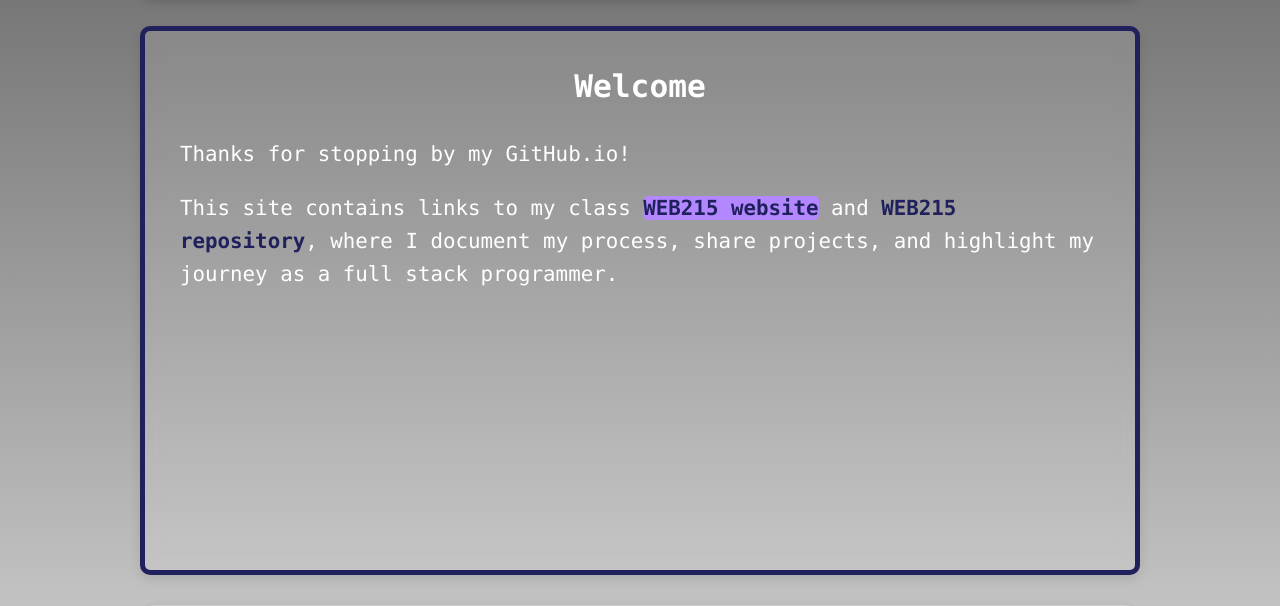
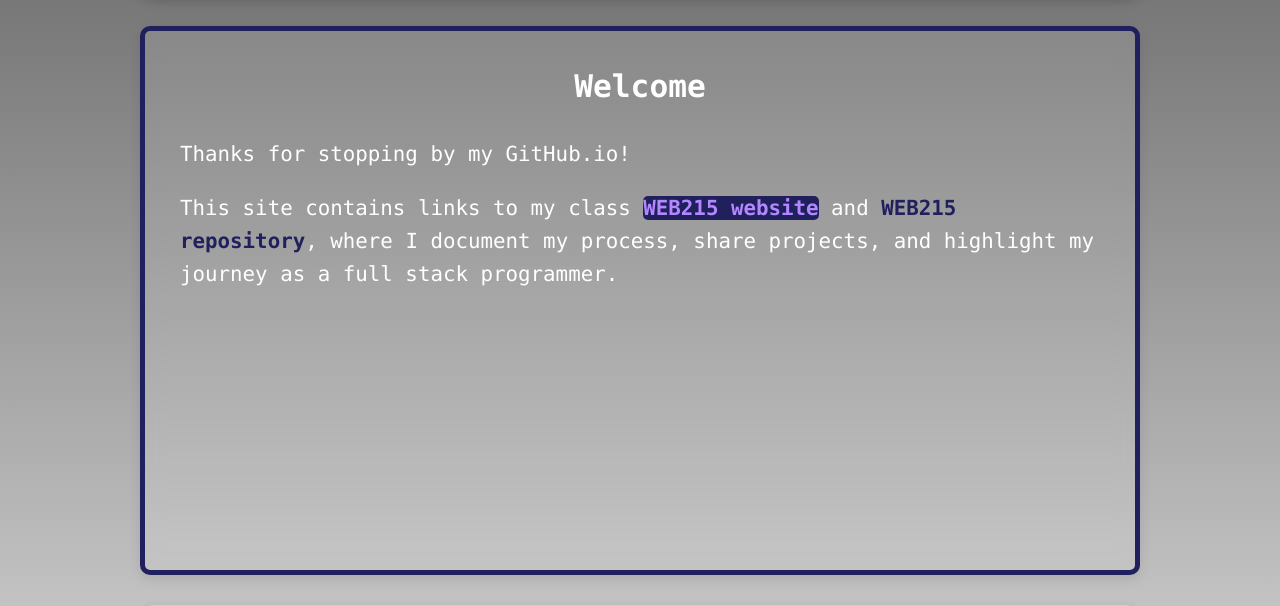
Before and after one commit to KenLWabibi/KenLWabibi.github.io, a PHP site: page / in a window 1280 px wide, with the pointer over the restyled element. Shown: the part 139-745 px from the top of the page. Run offline with PHP 8.4, Linux system fonts and the light colour scheme.

Commit message:
Update github.css

```diff
--- a/styles/github.css
+++ b/styles/github.css
@@ -106,8 +106,8 @@ a {
     font-weight: bolder;
 }
 a:hover {
-	color: #20205d;
-    background-color: #B388FF;
+	color: #B388FF;
+    background-color: #20205d;
     border-radius: 5px;
 }
 main p a {
```
